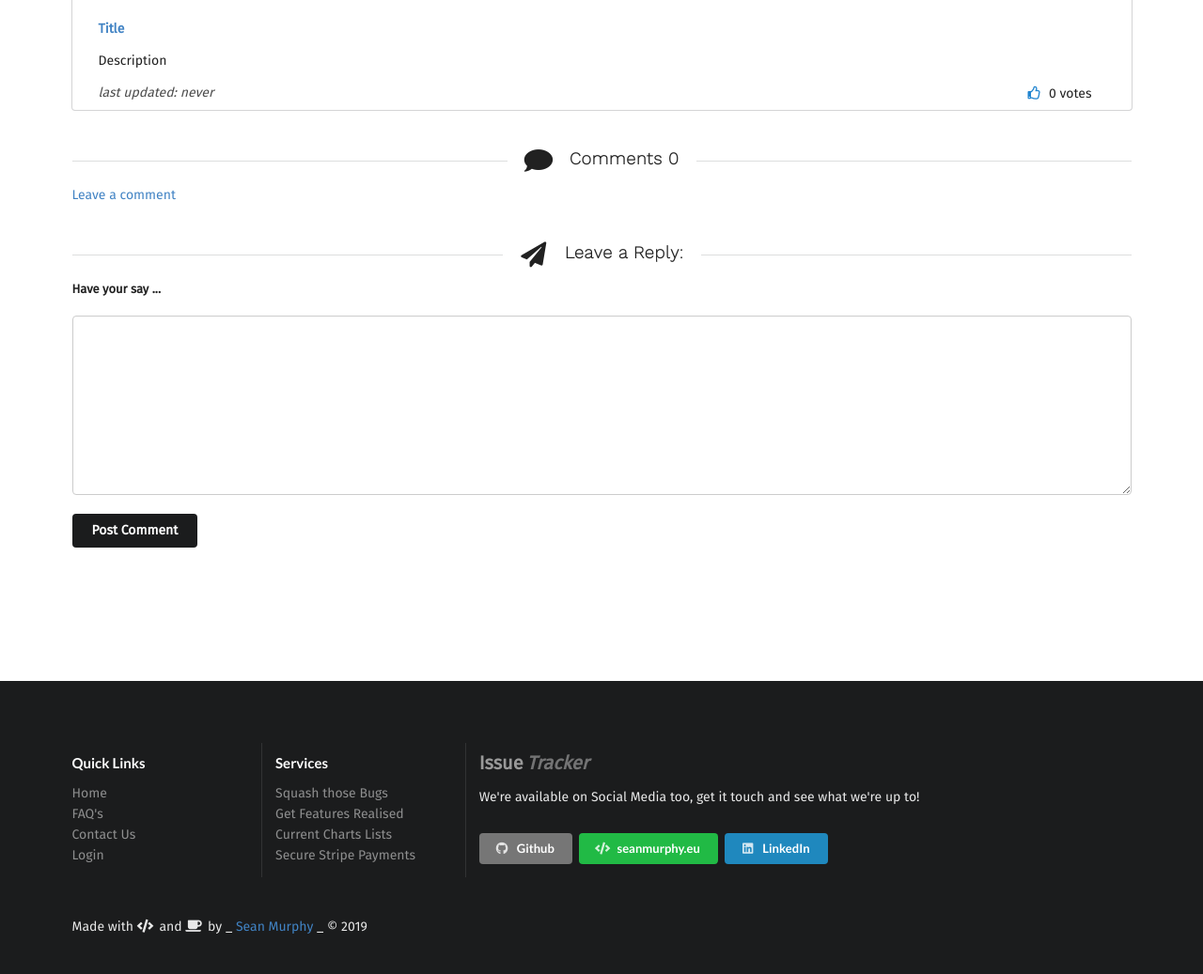
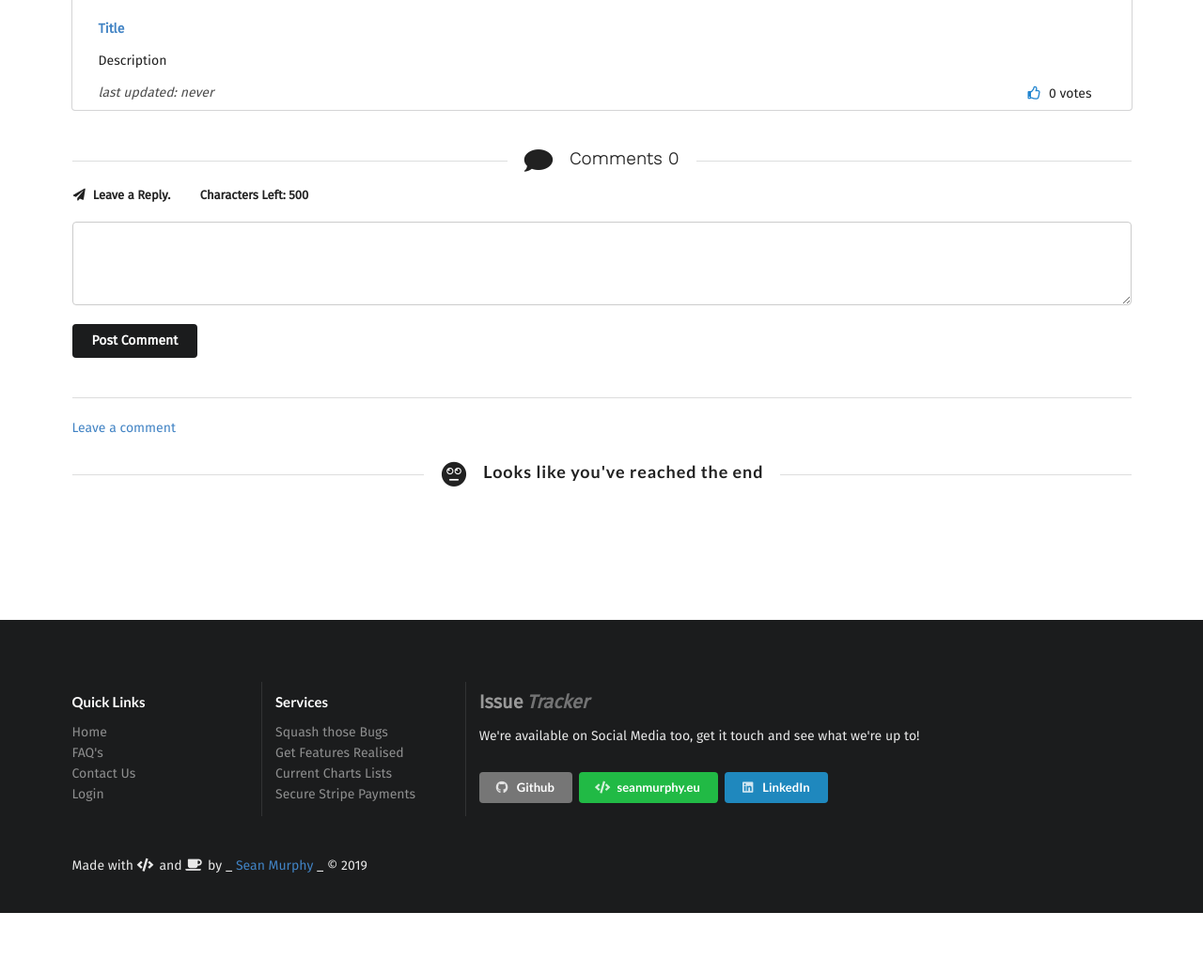
Before and after one commit to nazarja/issue-tracker, a Django app: template src/tickets/templates/tickets/ticket-detail-view.html in a window 1280 px wide. Shown: the part 310-1347 px from the top of the page at 94% size. After the commit the page ends 1282 px from the top, so only its background shows below. Run offline with Django 3.2, Linux system fonts and the light colour scheme; the template is opened without the code that fills it, so the values that code supplies are empty; some libraries are stand-ins or nearby versions.

Commit message:
Fix: changed most recent comment to be first in list and new posts will be prepended from now on.

```diff
--- a/src/comments/api/views.py
+++ b/src/comments/api/views.py
@@ -1,6 +1,8 @@
 from rest_framework.generics import ListAPIView, CreateAPIView, UpdateAPIView, DestroyAPIView
 from .serializers import CommentListSerializer, CommentCreateSerializer
+from rest_framework.response import Response
 from .permissions import IsOwnerOrReadOnly
+from rest_framework import pagination
 from comments.models import Comment
 
 
@@ -8,6 +10,7 @@ class CommentListAPIView(ListAPIView):
     lookup_field = 'ticket'
     serializer_class = CommentListSerializer
     ordering = '-updated_on'
+    pagination.PageNumberPagination.page_size = 100
 
     def get_queryset(self, *args, **kwargs):
         ticket = self.kwargs['ticket']
--- a/src/comments/static/comments/js/comment-api.js
+++ b/src/comments/static/comments/js/comment-api.js
@@ -1,3 +1,18 @@
+
+/*
+=========================================================
+   GLOBAL VARIABLES
+=========================================================
+*/
+
+
+const postTicketReply = document.querySelector('#comment-reply-form');
+const commentCharacterLeft = document.querySelector('#comment-characters-left');
+const ticketReplyFormTextArea = document.querySelector('#comment-reply-form textarea');
+const commentsContainer = document.querySelector('#comments-container');
+const emptyContainer = document.querySelector('#no-comments');
+const numberOfComments = document.querySelector('#number-of-comments');
+
 
 /*
 =========================================================
@@ -5,77 +20,76 @@
 =========================================================
 */
 
-const postTicketReply = document.querySelector('#comment-reply-form');
-const ticketReplyFormTextArea = document.querySelector('#comment-reply-form textarea');
+ticketReplyFormTextArea.onkeypress = () => commentCharacterLeft.innerHTML = 500 - ticketReplyFormTextArea.value.length;
 
 postTicketReply.onsubmit = () => {
     event.preventDefault();
-    console.log(ticketReplyFormTextArea.value);
-    getComments('POST', ticketReplyFormTextArea.value)
+    RUDComments('POST', ticketReplyFormTextArea.value, getURL())
 };
 
-// NOTE SEPERATE FETCH FOR GET (Cannot Have Body)
 /*
 =========================================================
     API CALLS
 =========================================================
 */
 
-// // fetch calls to comments api
-// function getComments(method=false, data=false, url=false) {
-//     let endpoint;
-//     if (!url) url = getURL();
-//     console.log(method, data, url);
-//     switch(method) {
-//         case 'GET':
-//             endpoint = `/comments/api/${url}/list/`;
-//             break;
-//         case 'POST':
-//             endpoint = `/comments/api/${url}/create/`;
-//             break;
-//         case 'PUT':
-//             endpoint = `/comments/api/${url}/update/`;
-//             break;
-//         case 'DELETE':
-//             endpoint = `/comments/api/${url}/delete/`;
-//             break;
-//         default:
-//             return false;
-//     }
-//
-//     fetch(endpoint, {
-//         method: 'POST',
-//         headers: new Headers({
-//                     'Content-Type': 'application/x-www-form-urlencoded',
-//                     'X-CSRFToken': csrftoken,
-//                     'X-Requested-With': 'XMLHttpRequest',
-//                 }),
-//         body: `text=${data}&ticket=${url}`,
-//         credentials: 'same-origin',
-//     })
-//     .then(res => {
-//         try {
-//             return res.json();
-//         }
-//         catch (err) {
-//             console.log(res.text);
-//             console.log(err);
-//         }
-//     })
-//     .then(data => {
-//         console.log(data);
-//         createComments(data);
-//     })
-//     .catch(err => console.log(err));
-// }
-// getComments('GET');
+// get only
+function getComments() {
+    fetch(`/comments/api/${getURL()}/list/`, {
+        method: 'GET',
+        headers: new Headers({
+                    'X-CSRFToken': csrftoken,
+                }),
+        credentials: 'same-origin',
+    })
+    .then(res => res.json())
+    .then(data => createComments(data))
+    .catch(err => console.log(err));
+}
+getComments();
 
 
 
+// POST, PUT , DELETE
+function RUDComments(method, text, url) {
+
+    let endpoint = `/comments/api/${url}/`;
+    method === 'POST' ?  endpoint += `create/` :
+    method === 'PUT' ?  endpoint += `update/`  : endpoint += 'delete/';
+
+    let body = `text=${text}&ticket=${url}`;
+
+
+    fetch(endpoint, {
+        method: method,
+        headers: new Headers({
+                    'Content-Type': 'application/x-www-form-urlencoded',
+                    'X-CSRFToken': csrftoken,
+                    'X-Requested-With': 'XMLHttpRequest',
+                }),
+        body: body,
+        credentials: 'same-origin',
+    })
+    .then(res => res.json())
+    .then(data => {
+        console.log(data);
+        switch(method){
+            case 'POST':
+                prependNewComment(data);
+                break;
+            case 'PUT':
+                insertUpdatedComment(data);
+                break;
+            default:
+                removeComment(data);
+        }
+
+    })
+    .catch(err => console.log(err));
+}
+
+
 function createComments(data) {
-    const commentsContainer = document.querySelector('#comments-container');
-    const emptyContainer = document.querySelector('#no-comments');
-    const numberOfComments = document.querySelector('#number-of-comments');
     numberOfComments.innerHTML = ` <i class="comment icon"></i> Comments ${data.count}`;
 
     // if no results show empty placeholder
@@ -94,9 +108,25 @@ function createComments(data) {
 }
 
 
+function prependNewComment(item) {
+    const div = document.createElement('div');
+    div.innerHTML = createCommentHTML(item);
+    commentsContainer.prepend(div);
+}
+
+
+function insertUpdatedComment(data) {
+    console.log(data)
+}
+
+function removeComment(data) {
+    console.log(data)
+}
+
 function createCommentHTML(item) {
-    return  `
-            <div class="comment mv1">
+        console.log(item.updated_on);
+        return `
+            <div class="comment mv1" data-commentID="${item.id}">
                 <a class="avatar">
                     <img src="${item.avatar}">
                 </a>
@@ -109,7 +139,8 @@ function createCommentHTML(item) {
                         <p>${item.text}</p>
                     </div>
                     <div class="actions">
-                        <a class="reply">Reply</a>
+                        <a class="reply">Edit</a>
+                        <a class="reply">Delete</a>
                     </div>
                 </div>
             </div>
--- a/src/tickets/static/tickets/css/tickets.css
+++ b/src/tickets/static/tickets/css/tickets.css
@@ -108,10 +108,21 @@
     margin-top: -5px;
 }
 
+
+/*
+=======================================
+    Comments
+=======================================
+*/
+
 #no-comments {
     display: none;
 }
 
+#load-more-comments {
+    display: none;
+    margin: auto;
+}
 
 /*
 =======================================
--- a/src/tickets/templates/tickets/ticket-detail-view.html
+++ b/src/tickets/templates/tickets/ticket-detail-view.html
@@ -16,17 +16,29 @@
 		{% endif %}
 	</div>
 
-	<div id="comments" class="ui container mv3">
-		<h3 id="number-of-comments" class="ui container horizontal divider header">
-		  <i class="comment icon"></i> Comments 0
-		</h3>
+	<div class="ui container mv3">
+		<!-- reply form -->
+		<div id="comment-reply-form" class="mv3">
+			<h3 id="number-of-comments" class="ui container horizontal divider header">
+			  <i class="comment icon"></i> Comments 0
+			</h3>
+			<form id="comment-reply-form" class="all-forms">
+				<label class="pl0 fwsemibold" for="comment-reply">
+					<i class="paper plane icon"></i> Leave a Reply. <span class="pl2">Characters Left: <span id="comment-characters-left">500</span></span>
+				</label>
+				<textarea class="mv1" id="comment-reply" rows="4" maxlength="500" required></textarea>
+				<button class="ui button submit black">Post Comment</button>
+			</form>
+		</div>
+
+		<div class="ui divider mt2"></div>
 
 		<!-- comments -->
 		<div id="comments">
-			<a href="#comment-reply-form" class="mv1">Leave a comment</a>
 
 			<!-- comments container -->
 			<div id="comments-container" class="ui comments"></div>
+			<button id="load-more-comments" class="ui secondary button">Load older comments ...</button>
 
 			<!-- empty -->
 			<div id="no-comments" class="ui placeholder pv10 tac segment">
@@ -38,16 +50,9 @@
 			</div>
 		</div>
 
-		<!-- reply form -->
-		<div id="comment-reply-form" class="mv3">
-			<h3 class="ui container horizontal divider header">
-				<i class="paper plane icon"></i> Leave a Reply:
-			</h3>
-			<form id="comment-reply-form" class="all-forms">
-				<label class="pl0 fwsemibold" for="comment-reply">Have your say ...</label>
-				<textarea class="mv1" id="comment-reply" rows="10"></textarea>
-				<button class="ui button submit black">Post Comment</button>
-			</form>
+		<a href="#comment-reply-form" class="mv1">Leave a comment</a>
+		<div class="ui container horizontal divider header">
+		  <i class="meh icon"></i> Looks like you've reached the end
 		</div>
 	</div>
 
```
Also changed, not shown: src/comments/api/serializers.py (+12 -2 lines), src/profiles/migrations/0011_auto_20190702_0659.py (added), src/profiles/migrations/0012_auto_20190702_1426.py (added), src/profiles/migrations/0013_auto_20190702_1431.py (added), src/profiles/migrations/0014_auto_20190702_1434.py (added), src/profiles/migrations/0015_auto_20190702_1437.py (added).
